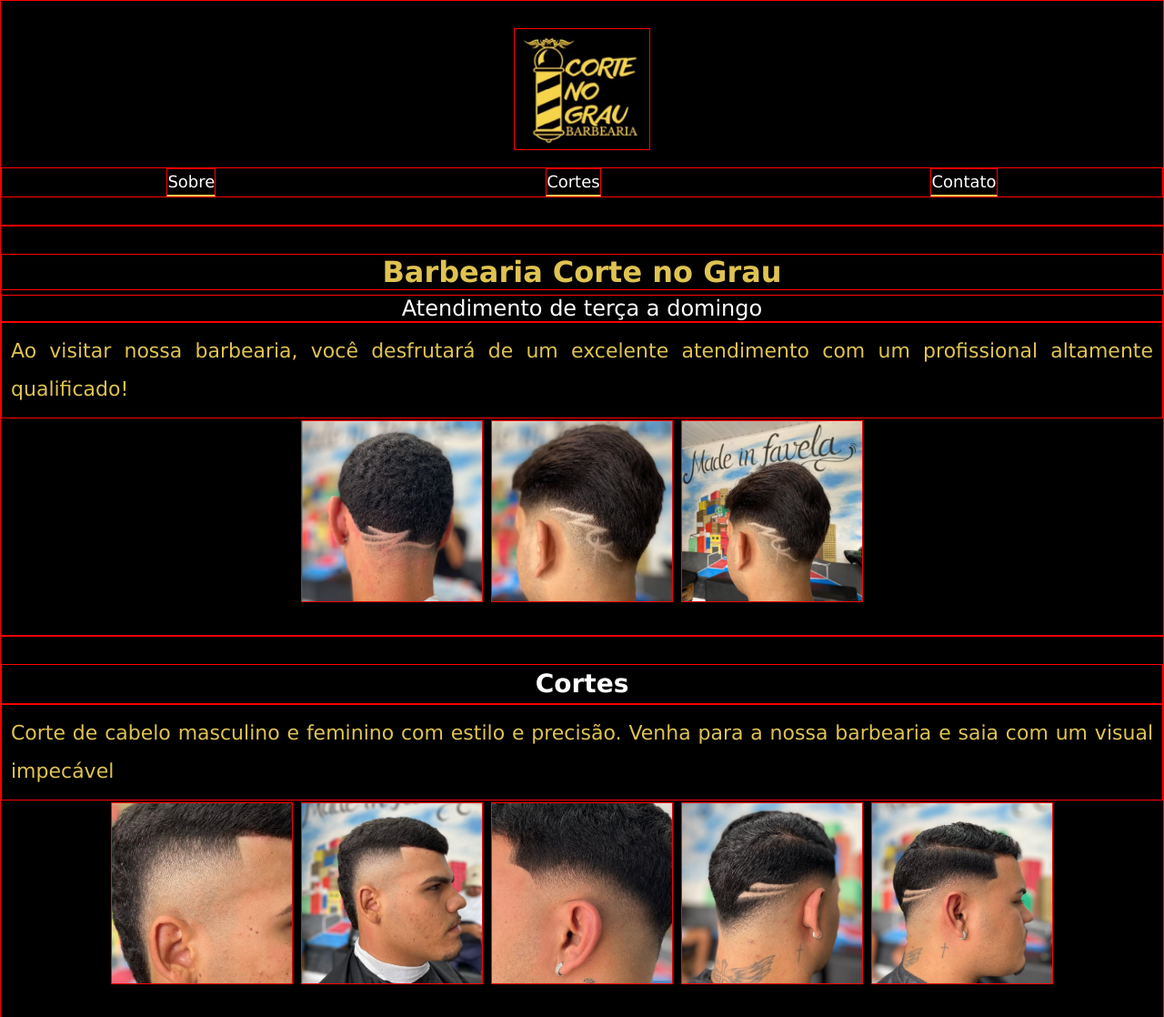
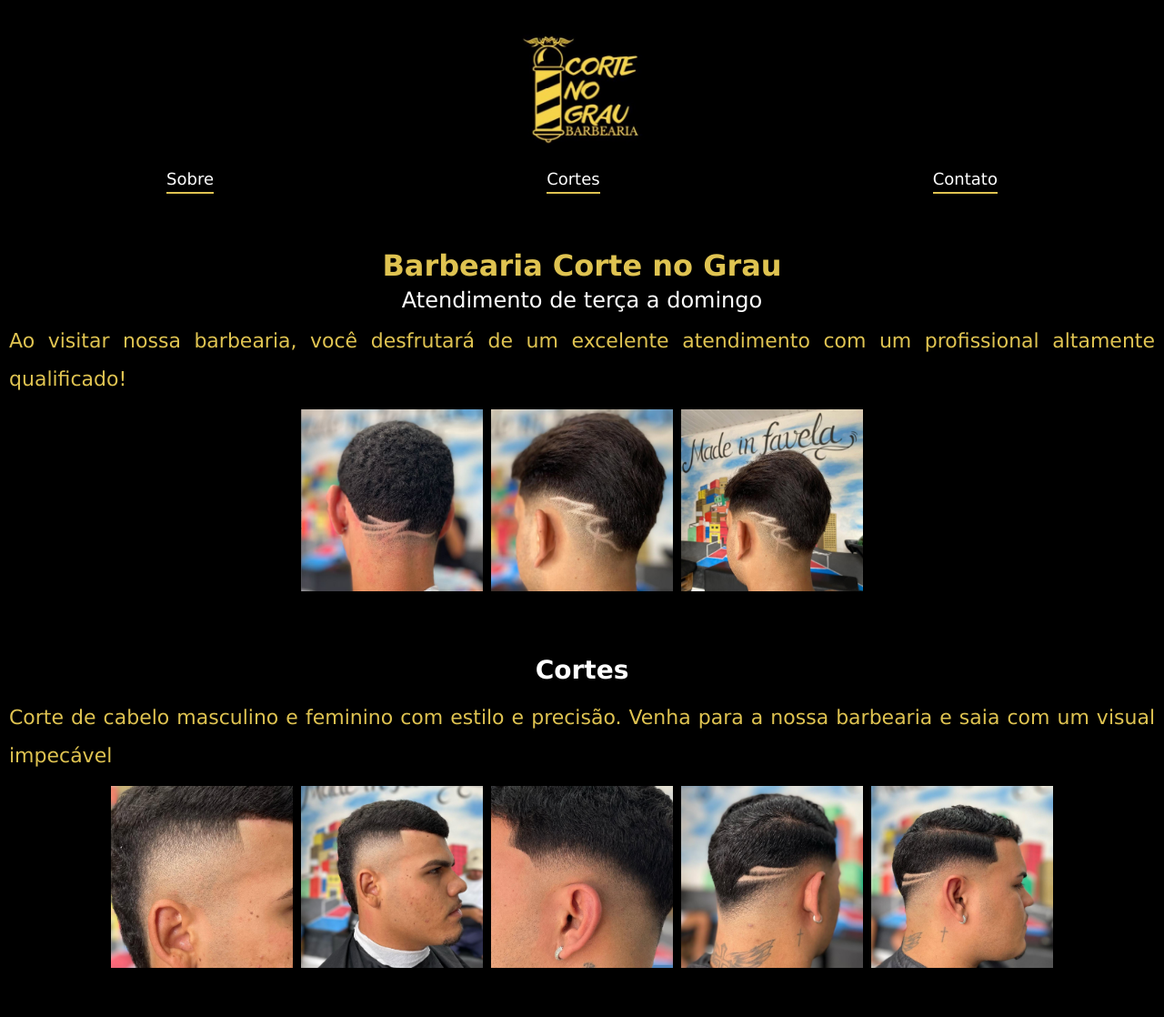
Before and after one commit to Leonardo95Lima/Proj-Barbearia-Cort-git, a plain HTML site: page index.html in a window 1280 px wide. Shown: the top 1118 px of the page at 91% size. Drawn offline with Linux system fonts and the light colour scheme.

Commit message:
Remover as boradas red
Remover as bordas red. para atualizção

```diff
--- a/css/estilo.css
+++ b/css/estilo.css
@@ -8,7 +8,6 @@
 /* === Estilos globais === */
 
 .secao{
-    border: 1px solid red;
     text-align: center;
     padding-top: 30px;
     padding-bottom: 30px;
@@ -18,7 +17,6 @@
 }
 
 .paragrafo{
-    border: 1px solid red;
     margin: 0 auto;
     font-size: 18px;
     width: 500px;
@@ -30,20 +28,17 @@
 /* ===Secão TOPO=== */
 
 .topo img{
-    border: 1px solid red;
     width: 150px;
     margin-bottom: 15px;
 }
 
 .paragrafo-topo{
-    border: 1px solid red;
     text-align: justify;
     margin: 0 auto;
     width: 100%;
 }
 
 .link-topo{
-    border: 1px solid red;
     color: #ffffff;
     border-bottom: 2px solid #dfc351;
     text-decoration: none;
@@ -53,20 +48,17 @@
 /* ===Secão SOBRE=== */
 
 .sobre h1{
-    border: 1px solid red;
     color: #dfc351;
     margin-bottom: 5px;
 }
 
 .sobre h2{
-    border: 1px solid red;
     color: #ffffff;
     margin-top: 0;
     font-weight: normal;
 }
 
 .sobre img{
-    border: 1px solid red;
     display: flexbox;
     width: 200px;
     height: 200px;
@@ -75,7 +67,6 @@
 }
 
 .paragrafo-sobre{
-    border: 1px solid red;
     color: #dfc351;
     line-height: 42px;
     font-size: 22px;
@@ -91,14 +82,12 @@
 /* ===Secão Cortes=== */
 
 .cortes h2{
-    border: 1px solid red;
     color: #ffffff;
     font-size: 28px;
     line-height: 42px;
 }
 
 .paragrafo-cortes{
-    border: 1px solid red;
     color: #dfc351;
     line-height: 42px;
     font-size: 22px;
@@ -110,7 +99,6 @@
 }
 
 .cortes img{
-    border: 1px solid red;
     display: flexbox;
     width: 200px;
     height: 200px;
@@ -121,14 +109,11 @@
 /* ===Secão CONTATOS=== */
 
 .contato iframe{
-    border: 1px solid red;
     width: 50%;
     height: 50%;
-    object-fit: cover;
 }
 
 .paragrafo-contato{
-    border: 1px solid red;
     background-color: #1d1d1d;
     color: #dfc351;
     padding: 15px;
@@ -141,7 +126,6 @@
 }
 
 .contato img{
-    border: 1px solid red;
     width: 150px;
     height: 100px;
     object-fit: contain;
```
